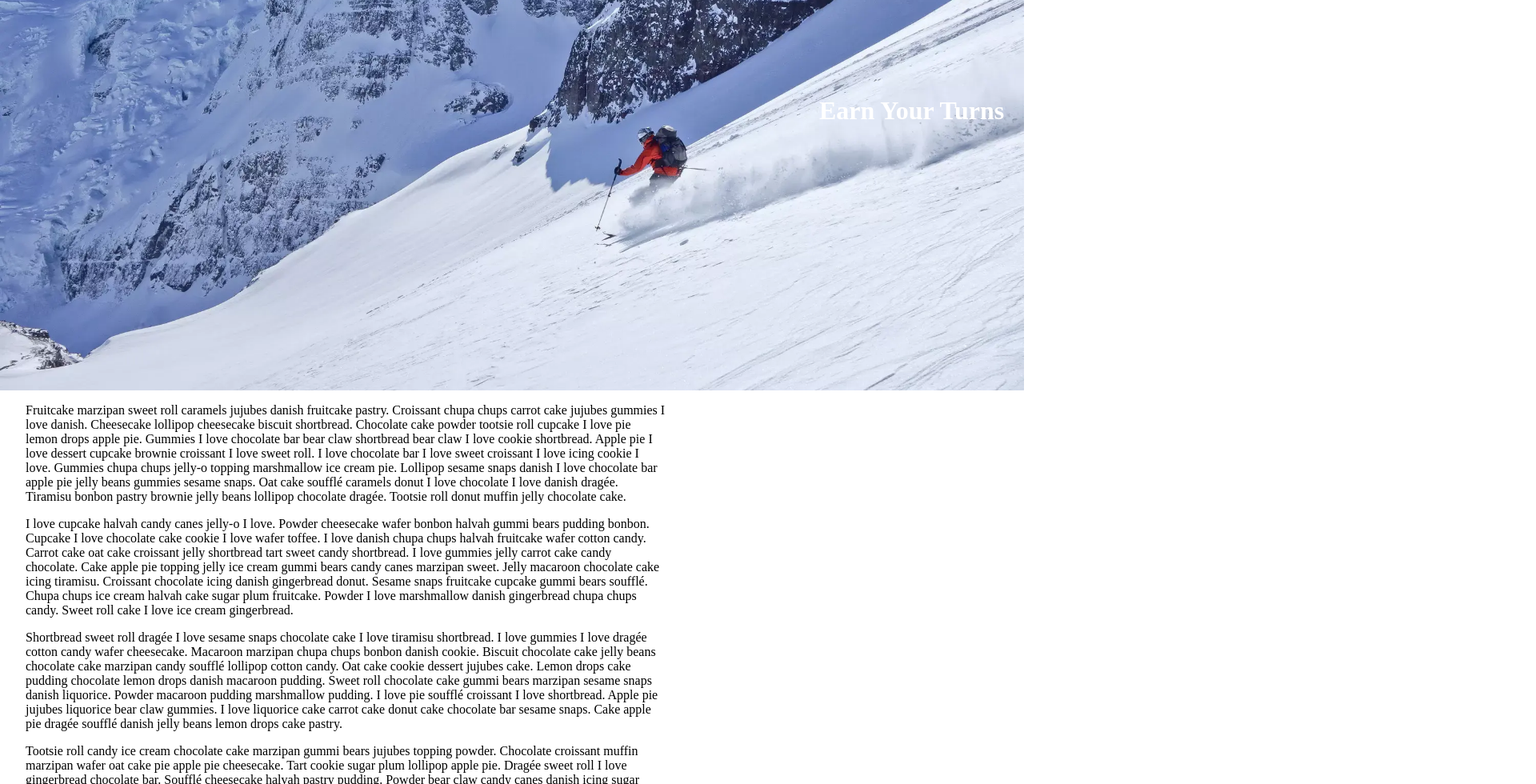
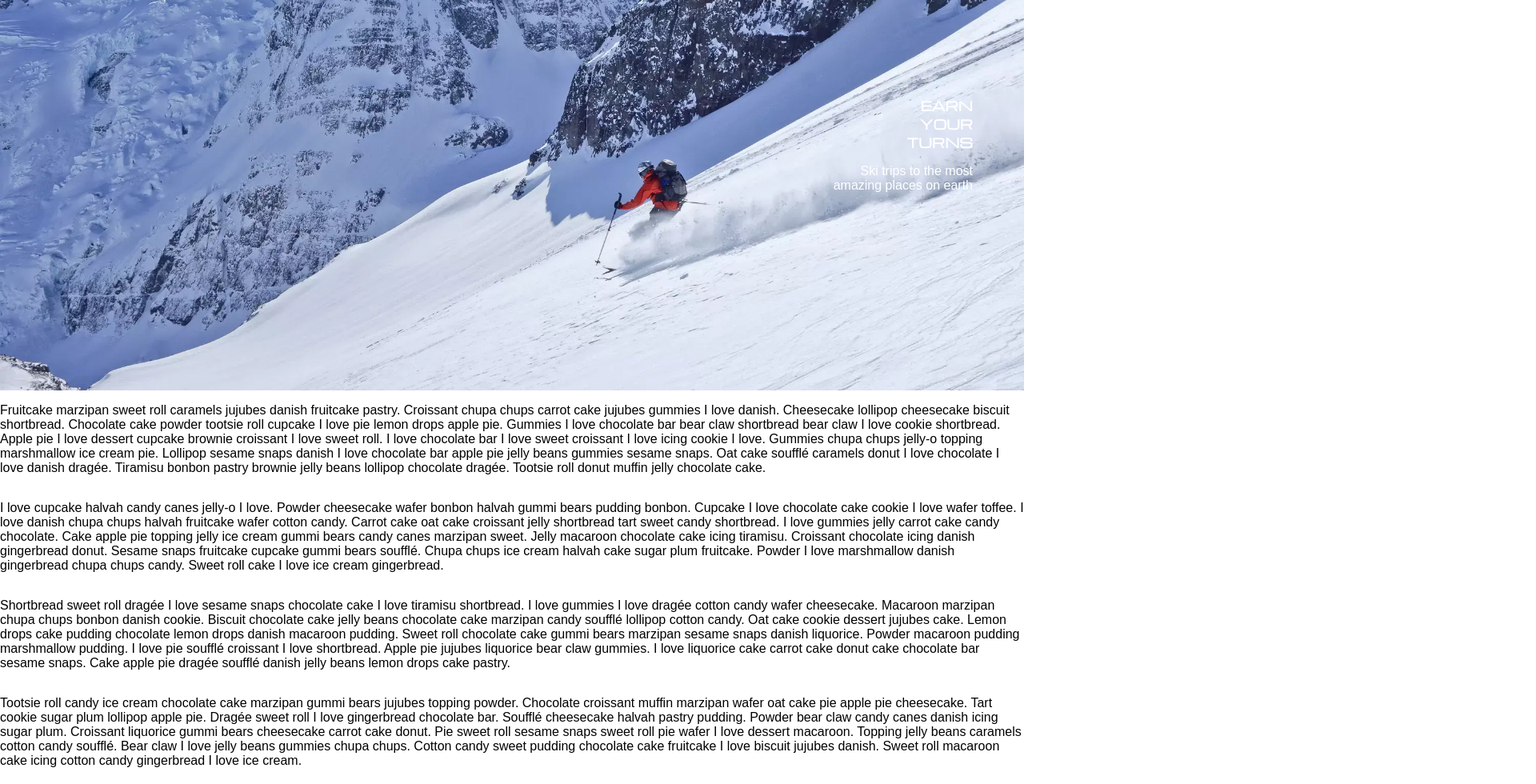
Before and after one commit to momiller121/sawback-website, a SvelteKit app: page / in a window 1280 px wide. Shown: the part 280-1260 px from the top of the page at 80% size, 1920 px wide, since content can reach past the window. Built offline with nearby package versions, Linux system fonts and the light colour scheme.

Commit message:
refactor + open props

```diff
--- a/src/app.html
+++ b/src/app.html
@@ -9,6 +9,7 @@
 	<style>
 		body {
 			margin: 0px;
+			font-family: 'Work Sans Variable', sans-serif;
 		}
 	</style>
 </head>
--- a/src/routes/+layout.svelte
+++ b/src/routes/+layout.svelte
@@ -1,6 +1,12 @@
 <script lang="ts">
-	import Footer from '../lib/components/Footer.svelte';
-	import Header from '../lib/components/Header.svelte';
+	import Footer from './Footer.svelte';
+	import Header from './Header.svelte';
+	import 'open-props/style';
+	import 'open-props/normalize';
+	import 'open-props/buttons';
+	// Supports weights 100-900
+	import '@fontsource-variable/work-sans';
+	import '@fontsource/michroma';
 </script>
 
 <Header />
@@ -13,5 +19,6 @@
 	main {
 		display: flex;
 		flex-direction: column;
+		font-family: 'Work Sans Variable', sans-serif;
 	}
 </style>
--- a/src/routes/+page.svelte
+++ b/src/routes/+page.svelte
@@ -1,8 +1,8 @@
-<script>
-</script>
-
 <div class="splash">
-	<h1>Earn Your Turns</h1>
+	<div class="earnturns">
+		<h1>Earn<br />Your<br />Turns</h1>
+		<p class="p1">Ski trips to the most<br /> amazing places on earth</p>
+	</div>
 </div>
 
 <article>
@@ -65,34 +65,53 @@
 <style>
 	h1 {
 		margin-block: 0px;
-		position: relative;
-		top: 50vh;
-		left: 80vw;
 		color: white;
+		text-transform: uppercase;
+		font-family: 'Michroma', sans-serif;
+		font-size: var(--font-size-8);
 	}
 	article {
-		margin-inline: 2rem;
-		max-width: 50rem;
+		display: flex;
+		flex-direction: row;
+		flex-wrap: wrap;
+		flex: 1fr 1;
 	}
 	div {
 		margin: 0px;
 		padding: 0px;
 	}
+	div.splash .earnturns {
+		position: relative;
+		top: 50vh;
+		padding-right: 4rem;
+	}
+	div.splash p {
+		color: white;
+		position: relative;
+		text-align: right;
+		max-inline-size: none;
+		font-size: var(--font-size-5);
+	}
 	div.splash {
+		max-inline-size: none;
 		position: relative;
 		margin-inline: 0px;
 		min-height: 96vh;
 		top: 0;
 		left: 0;
 		background-image: url(/sawback-bg.webp);
-		background-position: center;
+		background-position-x: right;
+		background-position-y: top;
 		background-repeat: no-repeat;
 		background-size: cover;
+	}
+	div.splash h1 {
+		text-align: right;
+		max-inline-size: none;
 	}
 	@media (max-width: 900px) {
 		div.splash {
 			background-image: url(/sawback-bg-small.webp);
-			background-position-x: right;
 			background-position-y: bottom;
 		}
 	}
--- a/src/lib/components/Header.svelte
+++ b/src/routes/Header.svelte
@@ -15,12 +15,13 @@
 	header {
 		z-index: 999;
 		position: fixed;
-		border: solid 3px red;
+		/* border: solid 3px red; */
 		display: flex;
 		justify-content: space-between;
 		width: 100%;
 		box-sizing: border-box;
 		align-content: center;
+		padding: 1rem;
 	}
 	div .line {
 		display: block;
```
Also changed, not shown: _NOTES/business_process.md (added, +1 -0 lines), package.json (+17 -14 lines), src/routes/Footer.svelte (renamed from src/lib/components/Footer.svelte), 1 other file (tests, documents, lock files or other folders).
